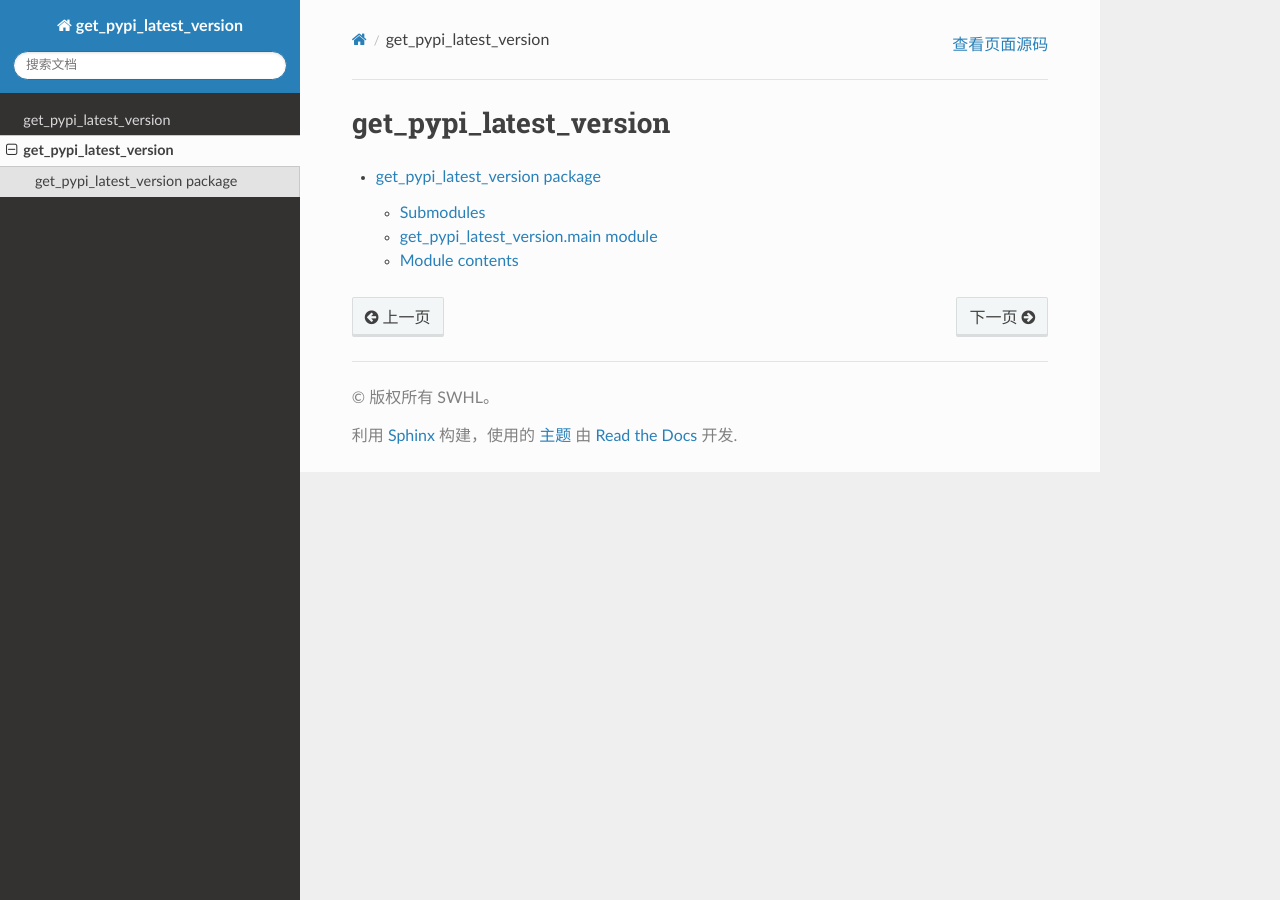
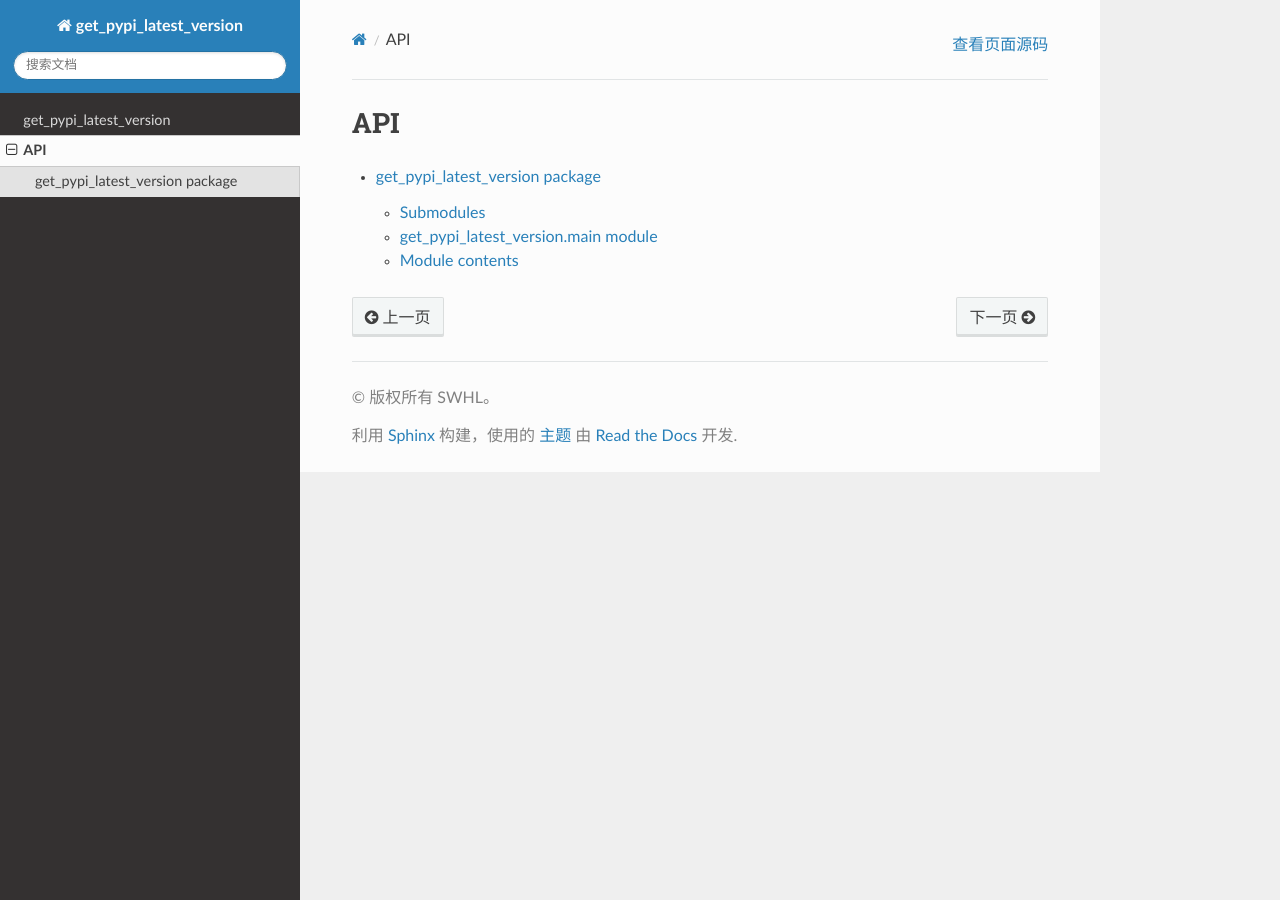
Before and after one commit to SWHL/GetPyPiLatestVersion, a Sphinx documentation site: the page built from source/API/modules.rst, in a window 1280 px wide. Built offline with Sphinx 7.4.7 and the Read the Docs theme 2.0.0, drawn with Linux system fonts in a browser that asks for light colours.

Commit message:
Update API

```diff
--- a/source/API/modules.rst
+++ b/source/API/modules.rst
@@ -1,4 +1,4 @@
-get_pypi_latest_version
+API
 =======================
 
 .. toctree::
```
